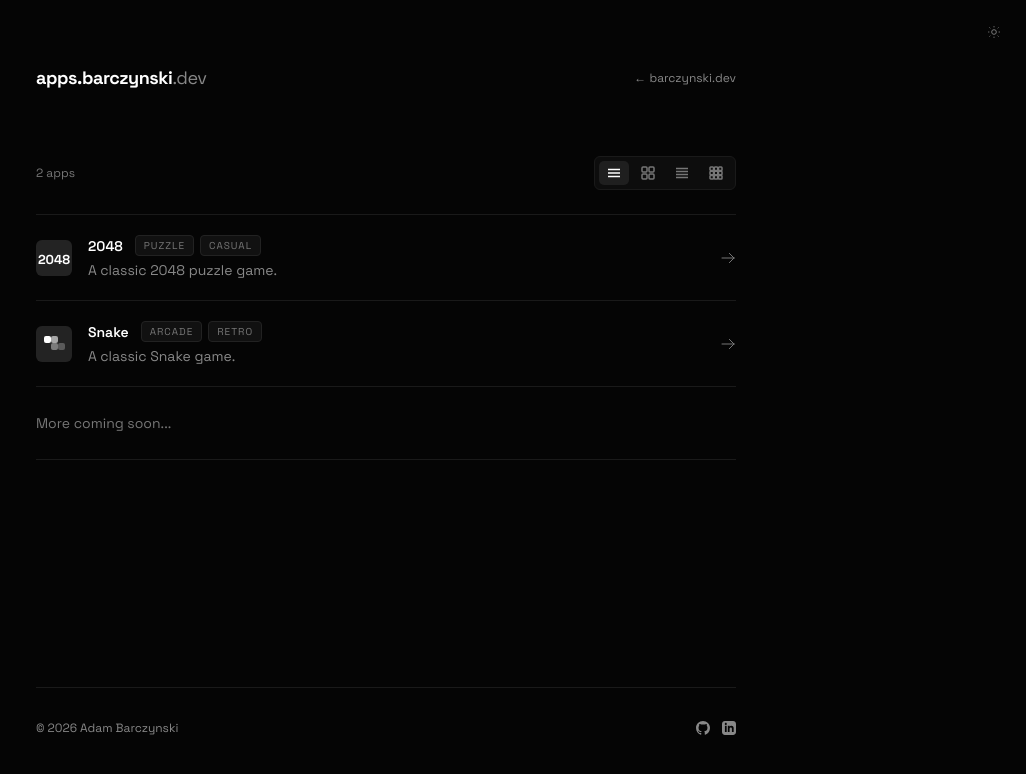
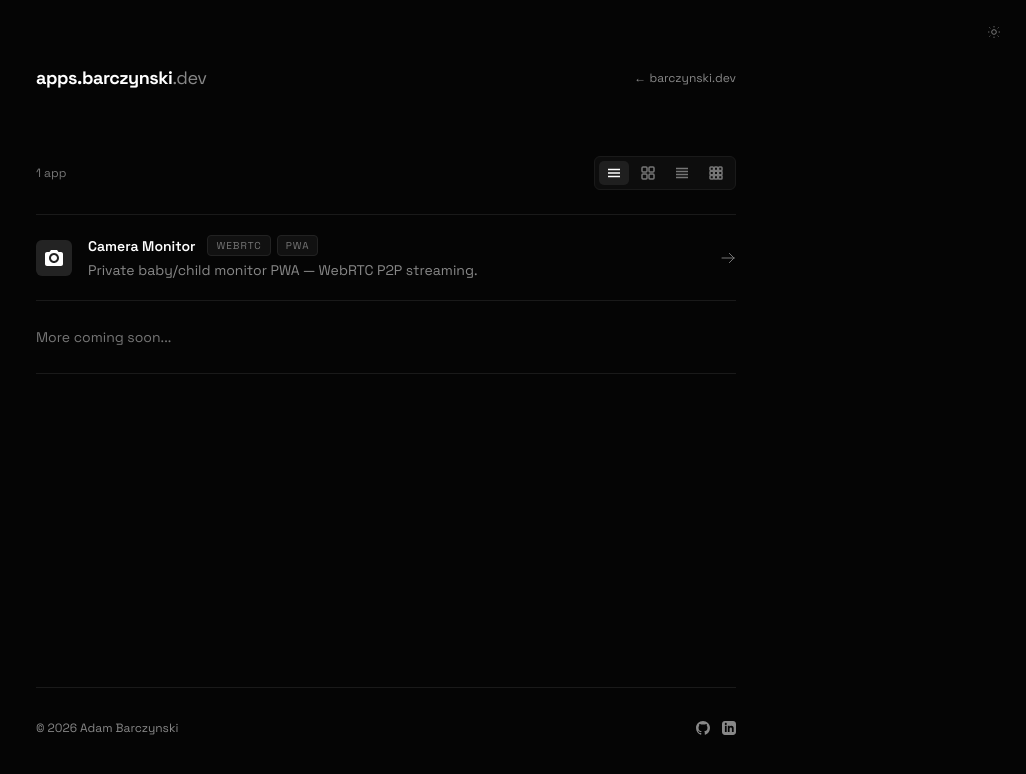
Before and after one commit to adambar88/apps-website, a React (Vite) app: page / in a window 1280 px wide. Shown: the top 774 px of the page, without its empty margins (254-1280 px from the left). Built offline with nearby package versions, Linux system fonts and the light colour scheme.

Commit message:
Replace games with Camera Monitor app

```diff
--- a/src/App.tsx
+++ b/src/App.tsx
@@ -8,39 +8,21 @@ interface AppEntry {
   icon: React.ReactNode
 }
 
-// 2048 mini tile icon
-const Icon2048 = () => (
+// Camera Monitor icon
+const IconCamera = () => (
   <svg width="36" height="36" viewBox="0 0 36 36" fill="none">
     <rect width="36" height="36" rx="6" fill="currentColor" fillOpacity="0.12" />
-    <text x="18" y="24" textAnchor="middle" fontSize="13" fontWeight="700" fontFamily="Space Grotesk, sans-serif" fill="currentColor">2048</text>
-  </svg>
-)
-
-// Snake icon — 4 segments in an S-curve
-const IconSnake = () => (
-  <svg width="36" height="36" viewBox="0 0 36 36" fill="none">
-    <rect width="36" height="36" rx="6" fill="currentColor" fillOpacity="0.12" />
-    <rect x="8" y="10" width="7" height="7" rx="2" fill="currentColor" />
-    <rect x="15" y="10" width="7" height="7" rx="2" fill="currentColor" fillOpacity="0.6" />
-    <rect x="15" y="17" width="7" height="7" rx="2" fill="currentColor" fillOpacity="0.4" />
-    <rect x="22" y="17" width="7" height="7" rx="2" fill="currentColor" fillOpacity="0.25" />
+    <path fill="currentColor" d="M25 12h-2.5l-1.5-2h-6l-1.5 2H11c-1.1 0-2 .9-2 2v10c0 1.1.9 2 2 2h14c1.1 0 2-.9 2-2V14c0-1.1-.9-2-2-2Zm-7 11c-2.76 0-5-2.24-5-5s2.24-5 5-5 5 2.24 5 5-2.24 5-5 5Zm0-8c-1.65 0-3 1.35-3 3s1.35 3 3 3 3-1.35 3-3-1.35-3-3-3Z" />
   </svg>
 )
 
 const apps: AppEntry[] = [
   {
-    title: '2048',
-    description: 'A classic 2048 puzzle game.',
-    path: '/2048/',
-    tags: ['puzzle', 'casual'],
-    icon: <Icon2048 />
-  },
-  {
-    title: 'Snake',
-    description: 'A classic Snake game.',
-    path: '/snake/',
-    tags: ['arcade', 'retro'],
-    icon: <IconSnake />
+    title: 'Camera Monitor',
+    description: 'Private baby/child monitor PWA — WebRTC P2P streaming.',
+    path: '/camera/',
+    tags: ['webrtc', 'pwa'],
+    icon: <IconCamera />
   }
 ]
 
```
